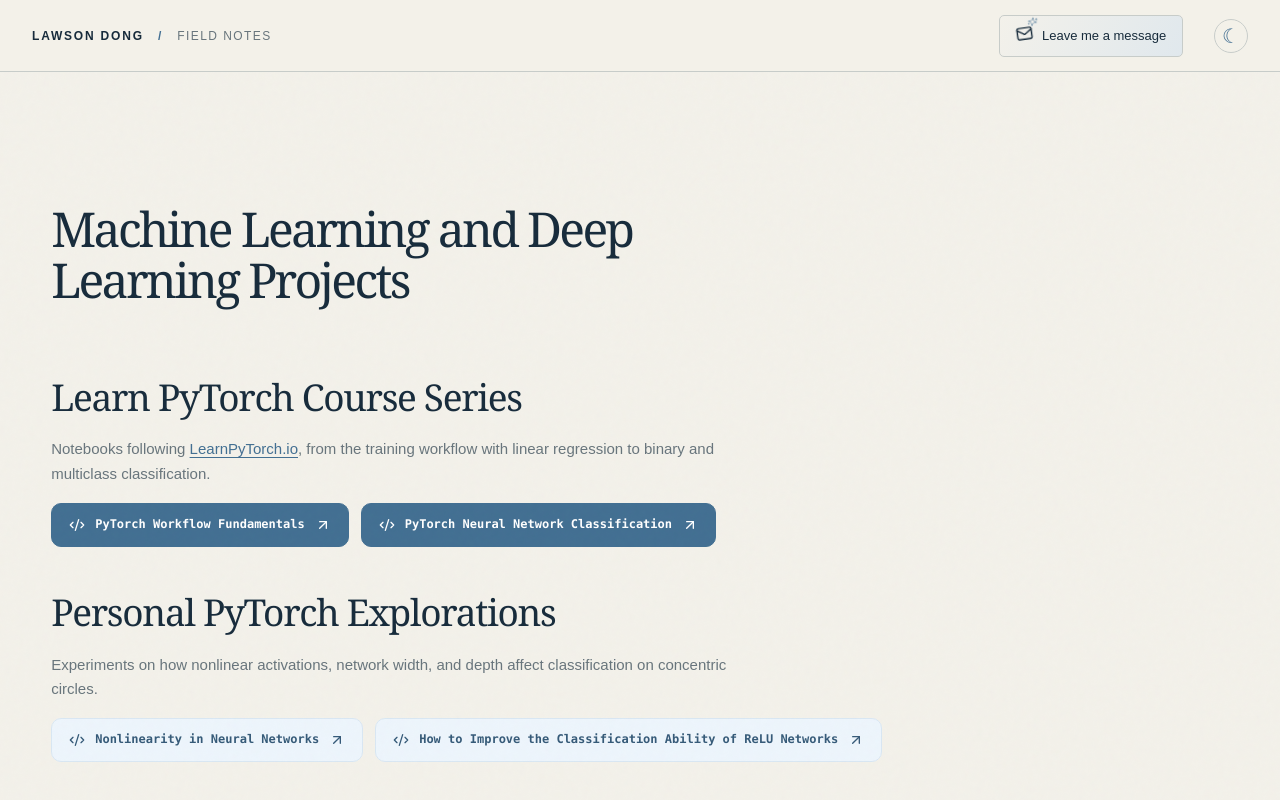
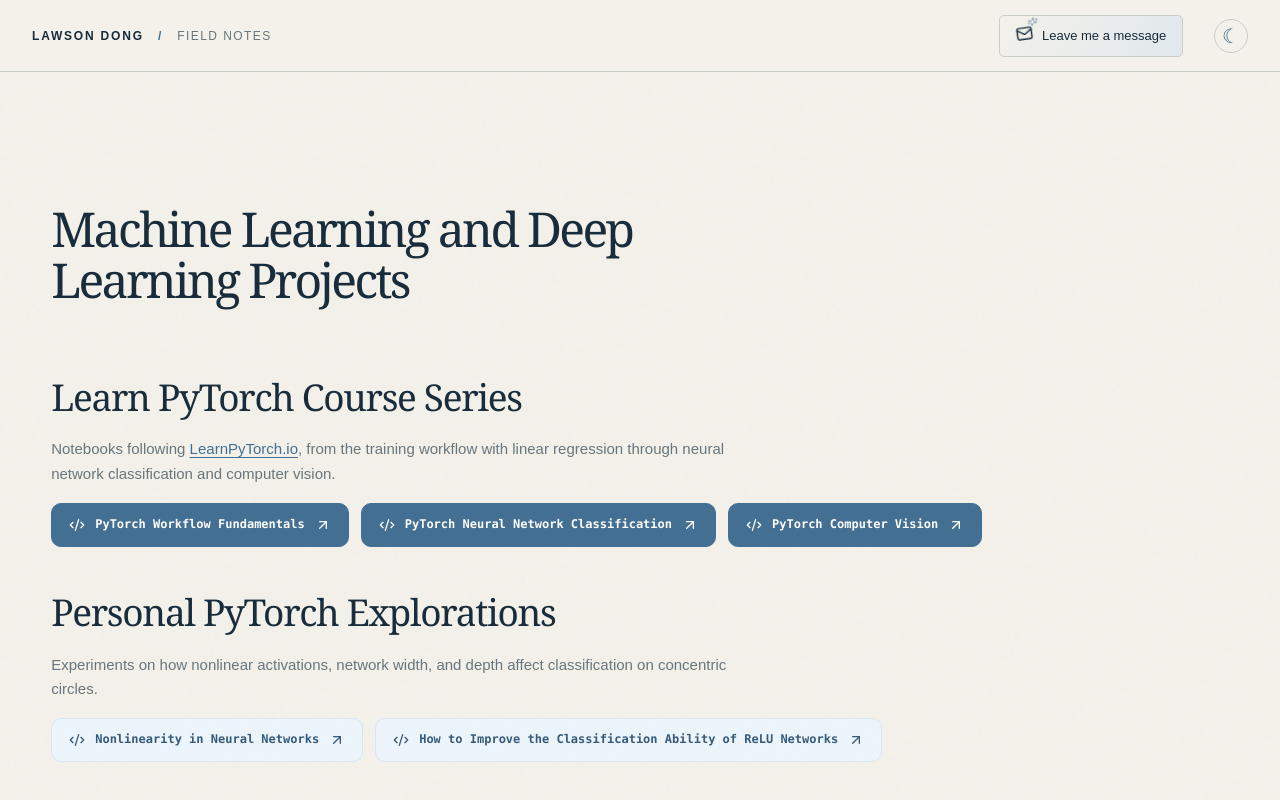
Before and after one commit to Lawson-Dong/personal-website, a Next.js app: page /machine-learning-deep-learning-projects in a window 1280 px wide. Shown: the top 800 px of the page. Built offline with nearby package versions, Linux system fonts and the light colour scheme.

Commit message:
Add PyTorch computer vision course notebook

```diff
--- a/app/machine-learning-deep-learning-projects/page.tsx
+++ b/app/machine-learning-deep-learning-projects/page.tsx
@@ -16,6 +16,10 @@ const courseNotebooks = [
   {
     title: 'PyTorch Neural Network Classification',
     filename: '2_PyTorch_Neural_Network_Classification.ipynb',
+  },
+  {
+    title: 'PyTorch Computer Vision',
+    filename: '3_PyTorch_Computer_Vision.ipynb',
   },
 ];
 
@@ -69,7 +73,7 @@ export default function MachineLearningProjects() {
         </div>
         <p className={styles.groupCopy}>
           Notebooks following <a href="https://www.learnpytorch.io/">LearnPyTorch.io</a>,
-          from the training workflow with linear regression to binary and multiclass classification.
+          from the training workflow with linear regression through neural network classification and computer vision.
         </p>
         <NotebookLinks notebooks={courseNotebooks} />
       </section>
```
Also changed, not shown: 1 other file (tests, documents, lock files or other folders).
